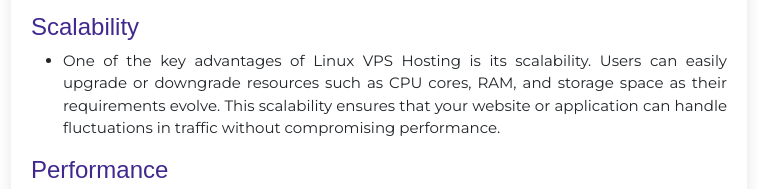
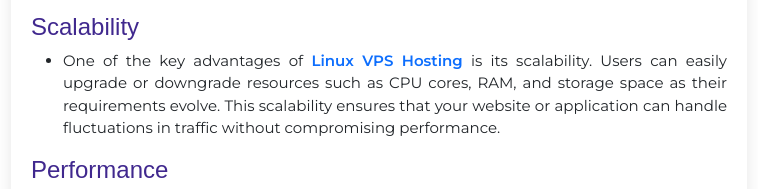
Before and after one commit to DevelopmentRaahi/version1.1, a plain HTML site: page Card.html in a window 1280 px wide. Shown: the part 1973-2162 px from the top of the page, without its empty margins (71-829 px from the left). Drawn offline with nearby package versions, Linux system fonts and the light colour scheme.

Commit message:
update links

```diff
--- a/Card.html
+++ b/Card.html
@@ -264,7 +264,7 @@
           <h4 class="poppins-medium"> Scalability </h4>
 
           <ul>
-            <li>One of the key advantages of Linux VPS Hosting is its scalability. Users can
+            <li>One of the key advantages of <a href="https://domgys.in/vps-hosting.html" class="dec-none"> Linux VPS Hosting</a> is its scalability. Users can
               easily upgrade or downgrade resources such as CPU cores, RAM, and storage
               space as their requirements evolve. This scalability ensures that your website
               or application can handle fluctuations in traffic without compromising
--- a/assests/css/Cards.css
+++ b/assests/css/Cards.css
@@ -477,3 +477,9 @@ color: #1d1d1d;
    background-color:#4d7b9e;
    transition: all 0.4s ease-in;
 }
+
+/* card links */
+.dec-none{
+  text-decoration: none;
+  font-weight: 600;
+}
```
